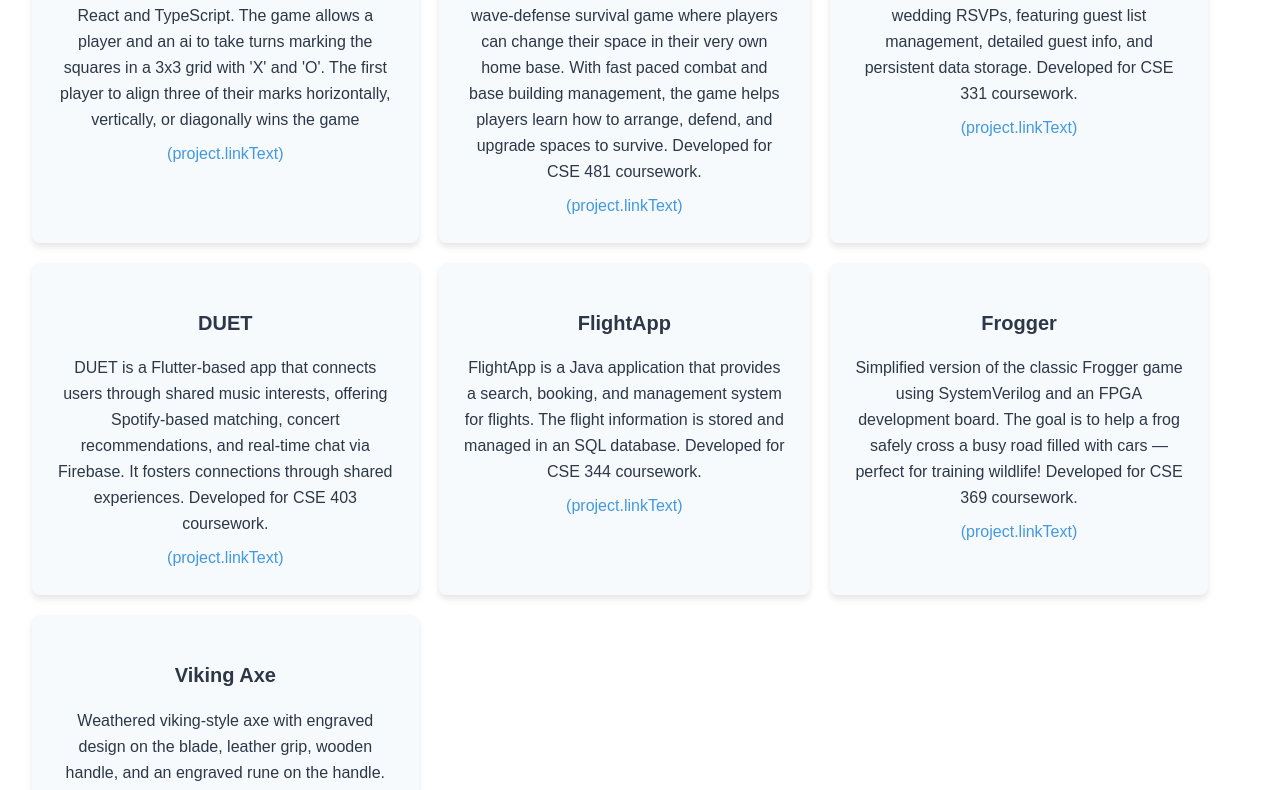
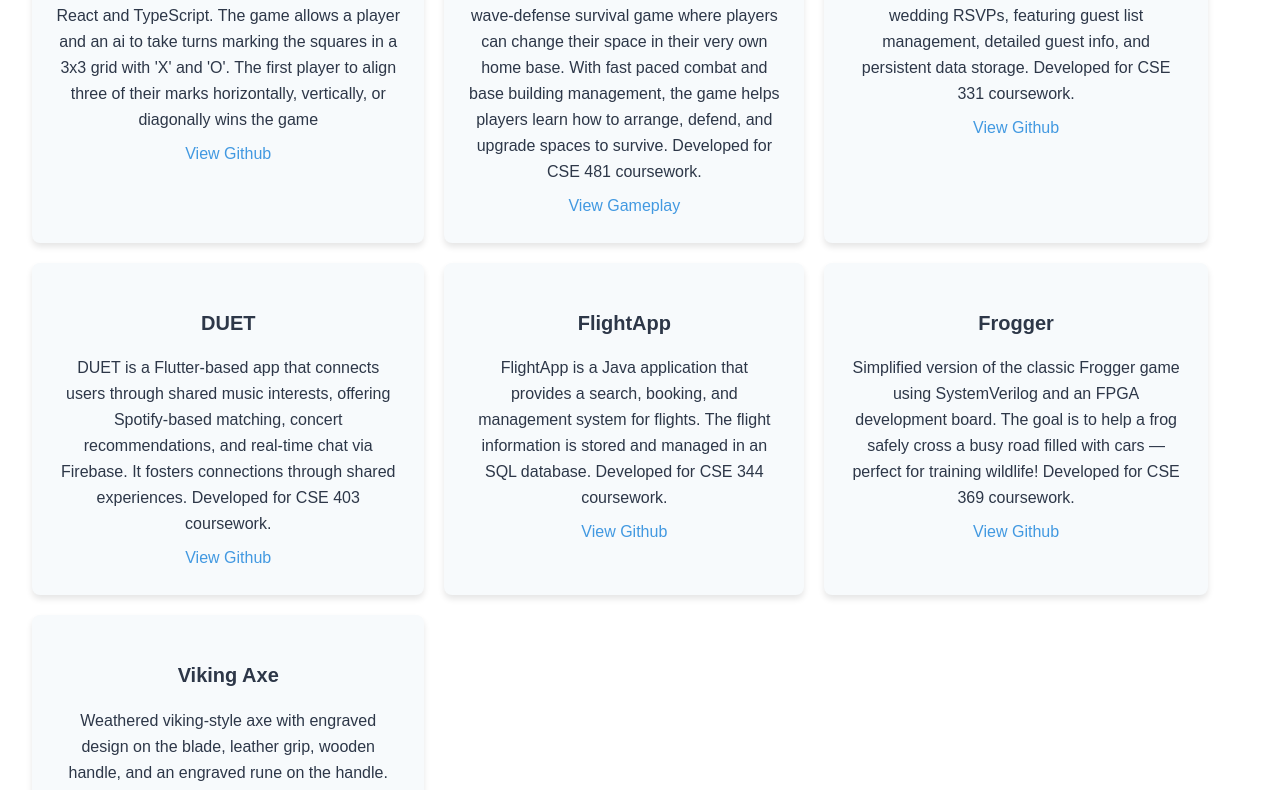
Before and after one commit to ramon-rcp/ramonrcp.portfolio, a React app: page / in a window 1280 px wide. Shown: the part 1607-2397 px from the top of the page. Built offline with nearby package versions, Linux system fonts and the light colour scheme.

Commit message:
wrong brackets

```diff
--- a/src/Projects.tsx
+++ b/src/Projects.tsx
@@ -28,7 +28,7 @@ export class Projects extends Component<{}, {}> {
                 <div className="project-card" key={index}>
                     <h3 className='project-title'>{project.title}</h3>
                     <p className='project-description'>{project.description}</p>
-                    <a href={project.link} target="_blank" rel="noopener noreferrer" className='link'>(project.linkText)</a>
+                    <a href={project.link} target="_blank" rel="noopener noreferrer" className='link'>{project.linkText}</a>
                 </div>
             );
         })
```
